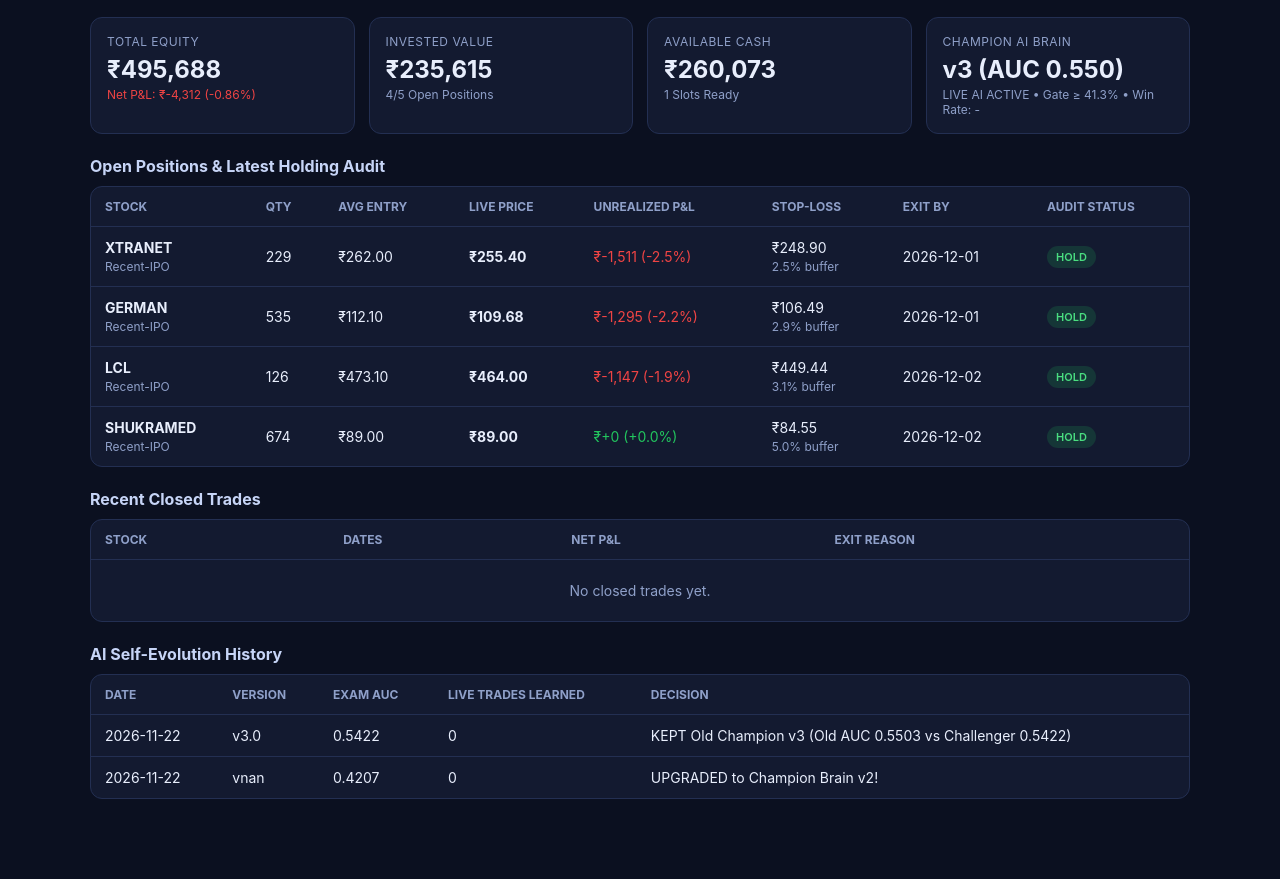
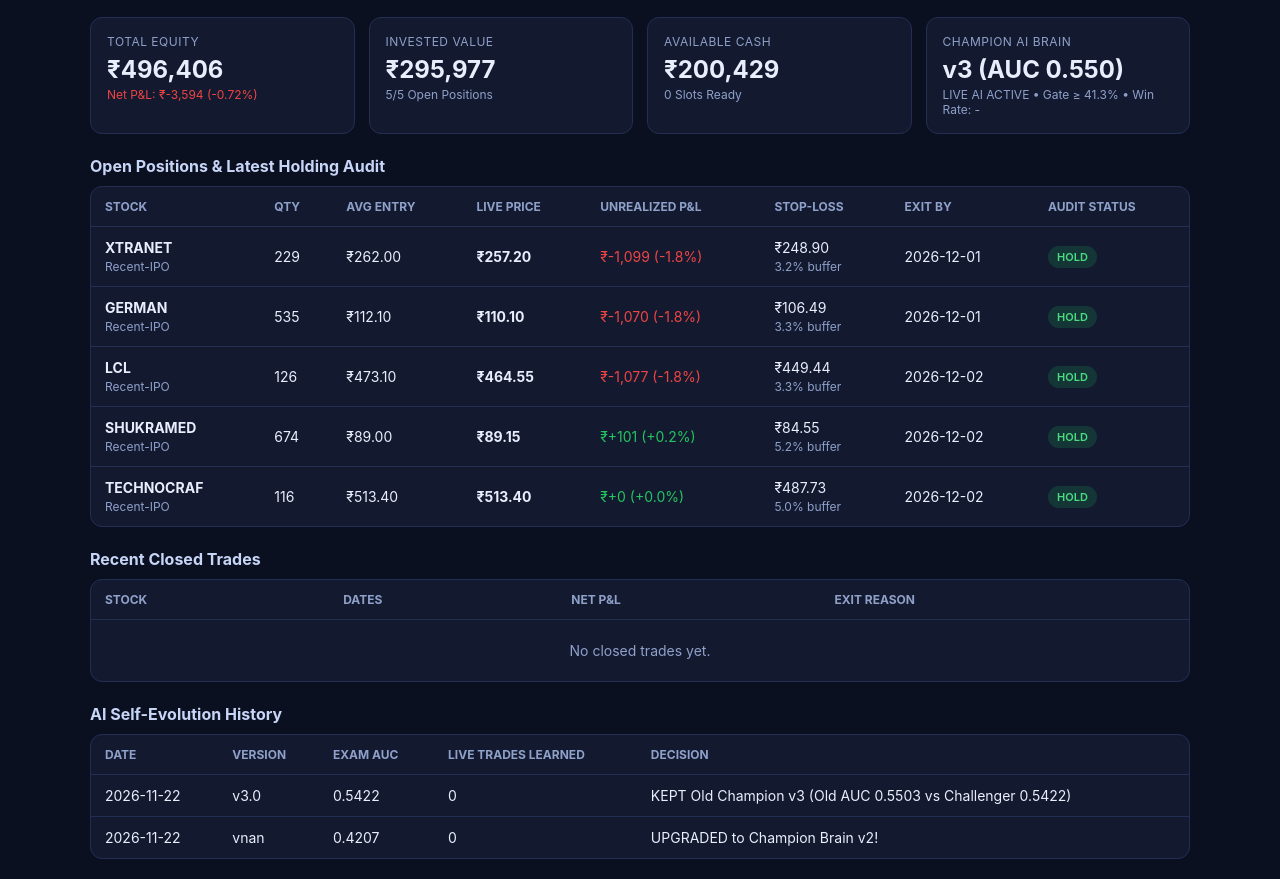
Before and after one commit to ishanpadwani-cell/algobot-5l, a plain HTML site: page docs/index.html in a window 1280 px wide. Shown: the part 65-944 px from the top of the page. Before the commit the page ends 884 px from the top, so only its background shows below. Drawn offline with Linux system fonts and the light colour scheme.

Commit message:
Live Trade Update (2026-11-23 10:55 IST)

```diff
--- a/data/ai_memory_log.csv
+++ b/data/ai_memory_log.csv
@@ -2,3 +2,4 @@ Symbol,EntryDate,Label,today_move_pct,vol_surge_med,flat_base_4d,vol_dry_4d,pct_
 GERMAN,2026-11-20,-1,0.039407,15.0,0.067223,0.282762,-0.215041,0.46875,0.0,0.176619,-0.065344,0.057123,1.0,0.026101,0.0
 LCL,2026-11-23,-1,0.026916,3.099469,0.118515,1.29002,-0.30498,1.0,0.0,0.904523,-0.114804,0.046893,1.0,0.013805,0.0
 SHUKRAMED,2026-11-23,-1,0.057391,4.485906,0.05347,1.33888,0.04941,0.0,1.0,0.851351,0.024093,0.025056,1.0,0.01286,0.0
+TECHNOCRAF,2026-11-23,-1,0.043072,1.69225,0.058614,0.234393,-0.096604,0.074627,0.0,0.763593,-0.026311,0.065987,1.0,0.01096,0.0
--- a/data/open_positions.csv
+++ b/data/open_positions.csv
@@ -3,3 +3,4 @@ XTRANET,Recent-IPO,2026-11-20,262.0,229,248.9,60088.0,0.0,False,False,-,2026-12-
 GERMAN,Recent-IPO,2026-11-20,112.1,535,106.49,60063.46,0.0,False,False,-,2026-12-01,1,2026-11-23,Recent-IPO [NSE-LIVE] | AI 43.7% | +3.9% on 15.0x vol | Margins: Steady (-0.5%)
 LCL,Recent-IPO,2026-11-23,473.1,126,449.44,59700.02,0.0,False,False,-,2026-12-02,0,2026-11-23,Recent-IPO | AI 42.1% | +2.7% on 3.1x vol | Expanding (+10.0%)
 SHUKRAMED,Recent-IPO,2026-11-23,89.0,674,84.55,60075.98,0.0,False,False,-,2026-12-02,0,2026-11-23,Recent-IPO | AI 42.0% | +5.7% on 4.49x vol | N/A
+TECHNOCRAF,Recent-IPO,2026-11-23,513.4,116,487.73,59643.73,0.0,False,False,-,2026-12-02,0,2026-11-23,Recent-IPO | AI 45.9% | +4.3% on 1.69x vol | Expanding (+2.3%)
--- a/data/wallet_state.json
+++ b/data/wallet_state.json
@@ -1,4 +1,4 @@
 {
   "starting_cash": 500000.0,
-  "cash": 260072.54785000003
+  "cash": 200428.81625000003
 }
--- a/docs/index.html
+++ b/docs/index.html
@@ -27,16 +27,16 @@ tr:last-child td{border-bottom:none;}
 </style></head><body><div class="wrap">
 <header>
   <div><h1>AlgoBot ₹5,00,000 Paper Portfolio</h1>
-  <div class="meta">Nifty 50 [NSE-LIVE]: 25,616.3 vs 20-DMA 24,427.6 (HEALTHY) &bull; Mode: Live Trading Active</div></div>
-  <div class="meta">Last updated: 23 Nov 2026, 10:30 AM IST</div>
+  <div class="meta">Nifty 50 [NSE-LIVE]: 25,568.3 vs 20-DMA 24,425.2 (HEALTHY) &bull; Mode: Live Trading Active</div></div>
+  <div class="meta">Last updated: 23 Nov 2026, 10:55 AM IST</div>
 </header>
 <div class="grid">
-  <div class="card"><div class="label">Total Equity</div><div class="val">₹495,688</div>
-    <div class="sub neg">Net P&amp;L: ₹-4,312 (-0.86%)</div></div>
-  <div class="card"><div class="label">Invested Value</div><div class="val">₹235,615</div>
-    <div class="sub">4/5 Open Positions</div></div>
-  <div class="card"><div class="label">Available Cash</div><div class="val">₹260,073</div>
-    <div class="sub">1 Slots Ready</div></div>
+  <div class="card"><div class="label">Total Equity</div><div class="val">₹496,406</div>
+    <div class="sub neg">Net P&amp;L: ₹-3,594 (-0.72%)</div></div>
+  <div class="card"><div class="label">Invested Value</div><div class="val">₹295,977</div>
+    <div class="sub">5/5 Open Positions</div></div>
+  <div class="card"><div class="label">Available Cash</div><div class="val">₹200,429</div>
+    <div class="sub">0 Slots Ready</div></div>
   <div class="card"><div class="label">Champion AI Brain</div><div class="val">v3 (AUC 0.550)</div>
     <div class="sub">LIVE AI ACTIVE &bull; Gate &ge; 41.3% &bull; Win Rate: -</div></div>
 </div>
@@ -48,9 +48,9 @@ tr:last-child td{border-bottom:none;}
           <td><strong>XTRANET</strong><div class="sub">Recent-IPO</div></td>
           <td>229</td>
           <td>₹262.00</td>
-          <td><strong>₹255.40</strong></td>
-          <td class="neg">₹-1,511 (-2.5%)</td>
-          <td>₹248.90<div class="sub">2.5% buffer</div></td>
+          <td><strong>₹257.20</strong></td>
+          <td class="neg">₹-1,099 (-1.8%)</td>
+          <td>₹248.90<div class="sub">3.2% buffer</div></td>
           <td>2026-12-01</td>
           <td><span class="badge ok" title="Recent-IPO breakout (+2.6%, 1.75x med vol, 4d base 13.4%, Margins: Steady (+0.5%))">HOLD</span></td>
         </tr>
@@ -58,9 +58,9 @@ tr:last-child td{border-bottom:none;}
           <td><strong>GERMAN</strong><div class="sub">Recent-IPO</div></td>
           <td>535</td>
           <td>₹112.10</td>
-          <td><strong>₹109.68</strong></td>
-          <td class="neg">₹-1,295 (-2.2%)</td>
-          <td>₹106.49<div class="sub">2.9% buffer</div></td>
+          <td><strong>₹110.10</strong></td>
+          <td class="neg">₹-1,070 (-1.8%)</td>
+          <td>₹106.49<div class="sub">3.3% buffer</div></td>
           <td>2026-12-01</td>
           <td><span class="badge ok" title="Recent-IPO [NSE-LIVE] | AI 43.7% | +3.9% on 15.0x vol | Margins: Steady (-0.5%)">HOLD</span></td>
         </tr>
@@ -68,9 +68,9 @@ tr:last-child td{border-bottom:none;}
           <td><strong>LCL</strong><div class="sub">Recent-IPO</div></td>
           <td>126</td>
           <td>₹473.10</td>
-          <td><strong>₹464.00</strong></td>
-          <td class="neg">₹-1,147 (-1.9%)</td>
-          <td>₹449.44<div class="sub">3.1% buffer</div></td>
+          <td><strong>₹464.55</strong></td>
+          <td class="neg">₹-1,077 (-1.8%)</td>
+          <td>₹449.44<div class="sub">3.3% buffer</div></td>
           <td>2026-12-02</td>
           <td><span class="badge ok" title="Recent-IPO | AI 42.1% | +2.7% on 3.1x vol | Expanding (+10.0%)">HOLD</span></td>
         </tr>
@@ -78,11 +78,21 @@ tr:last-child td{border-bottom:none;}
           <td><strong>SHUKRAMED</strong><div class="sub">Recent-IPO</div></td>
           <td>674</td>
           <td>₹89.00</td>
-          <td><strong>₹89.00</strong></td>
-          <td class="pos">₹+0 (+0.0%)</td>
-          <td>₹84.55<div class="sub">5.0% buffer</div></td>
+          <td><strong>₹89.15</strong></td>
+          <td class="pos">₹+101 (+0.2%)</td>
+          <td>₹84.55<div class="sub">5.2% buffer</div></td>
           <td>2026-12-02</td>
           <td><span class="badge ok" title="Recent-IPO | AI 42.0% | +5.7% on 4.49x vol | N/A">HOLD</span></td>
+        </tr>
+        <tr>
+          <td><strong>TECHNOCRAF</strong><div class="sub">Recent-IPO</div></td>
+          <td>116</td>
+          <td>₹513.40</td>
+          <td><strong>₹513.40</strong></td>
+          <td class="pos">₹+0 (+0.0%)</td>
+          <td>₹487.73<div class="sub">5.0% buffer</div></td>
+          <td>2026-12-02</td>
+          <td><span class="badge ok" title="Recent-IPO | AI 45.9% | +4.3% on 1.69x vol | Expanding (+2.3%)">HOLD</span></td>
         </tr></tbody></table></div>
 <h2>Recent Closed Trades</h2>
 <div class="table-wrap"><table><thead><tr>
```
